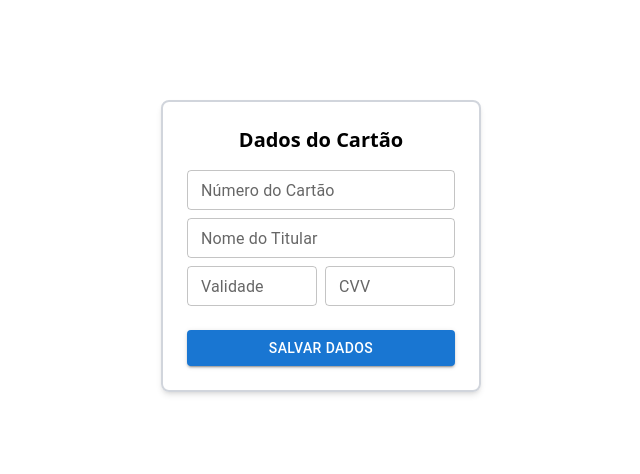
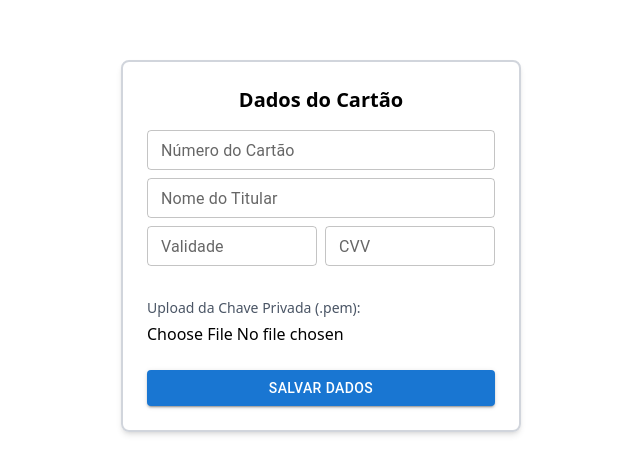
Before and after one commit to LeandroKornelius/SQL-Injection-Simulation, a Next.js app in the folder front-end/: page /payment in a window 1280 px wide. Shown: the part 154-628 px from the top of the page, without its empty margins (319-959 px from the left). Built offline with nearby package versions, Linux system fonts and the light colour scheme.

Commit message:
:sparkles: feat: sign-up and login integration

```diff
--- a/front-end/src/app/login/page.tsx
+++ b/front-end/src/app/login/page.tsx
@@ -2,19 +2,45 @@
 
 import { Button, TextField } from "@mui/material";
 import { Form, Formik } from "formik";
+import { useRouter } from "next/navigation";
+import { setToken, setUser } from "../utils/auth";
 
 const initialValues = { email: "", password: "" };
 
 export default function LoginPage() {
+  const router = useRouter();
   return (
     <div className="flex min-h-screen justify-center items-center">
       <div className="grid justify-items-center w-72 p-6 border-2 border-gray-300 rounded-lg shadow-md">
         <span className="text-xl mb-4 text-center">Login</span>
         <Formik
           initialValues={initialValues}
-          // To Do
-          onSubmit={async (values) => {
-            alert(`Email: ${values.email}\nSenha: ${values.password}`);
+          onSubmit={async (initialValues) => {
+            try {
+              const res = await fetch("http://localhost:3333/auth/login", {
+                method: "POST",
+                headers: { "Content-Type": "application/json" },
+                body: JSON.stringify(initialValues),
+              });
+
+              const data = await res.json();
+              console.log("Resposta da API:", res.status, data);
+
+              if (!res.ok) {
+                throw new Error(data.message || "Login falhou");
+              }
+
+              const { access_token, user } = data;
+
+              setToken(access_token);
+              setUser(user);
+
+              alert("Login realizado com sucesso!");
+              router.push("/perfil");
+            } catch (err) {
+              console.error("Erro no login:", err);
+              alert("Erro no login");
+            }
           }}
         >
           {(props) => (
--- a/front-end/src/app/page.tsx
+++ b/front-end/src/app/page.tsx
@@ -42,26 +42,6 @@ export default function MainPage() {
               Exercícios
             </Button>
           </div>
-          <div>
-            <Button
-              variant="contained"
-              color="primary"
-              fullWidth
-              onClick={() => router.push("/perfil")}
-            >
-              Meus Exercícios
-            </Button>
-          </div>
-          <div>
-            <Button
-              variant="contained"
-              color="primary"
-              fullWidth
-              onClick={() => router.push("/payment")}
-            >
-              Dados Cartão
-            </Button>
-          </div>
         </div>
       </div>
     </div>
--- a/front-end/src/app/payment/page.tsx
+++ b/front-end/src/app/payment/page.tsx
@@ -3,6 +3,9 @@
 import { Button, TextField } from "@mui/material";
 import { Form, Formik } from "formik";
 import { useRouter } from "next/navigation";
+import { useState } from "react";
+import { getToken } from "../utils/auth";
+import { signPayload } from "../utils/crypto";
 
 const initialValues = {
   card_number: "",
@@ -13,32 +16,67 @@ const initialValues = {
 
 export default function CardDetailsPage() {
   const router = useRouter();
+  const [privateKeyPem, setPrivateKeyPem] = useState<string | null>(null);
+  const [keyLoaded, setKeyLoaded] = useState(false);
+
+  const handleKeyUpload = (event: React.ChangeEvent<HTMLInputElement>) => {
+    const file = event.target.files?.[0];
+    if (!file) return;
+
+    const reader = new FileReader();
+    reader.onload = (e) => {
+      setPrivateKeyPem(e.target?.result as string);
+      setKeyLoaded(true);
+    };
+    reader.readAsText(file);
+  };
 
   return (
     <div className="flex min-h-screen justify-center items-center">
-      <div className="grid justify-items-center w-80 p-6 border-2 border-gray-300 rounded-lg shadow-md">
-        <span className="text-xl mb-4 text-center font-bold">Dados do Cartão</span>
+      <div className="grid justify-items-center w-100 p-6 border-2 border-gray-300 rounded-lg shadow-md">
+        <span className="text-xl mb-4 text-center font-bold">
+          Dados do Cartão
+        </span>
 
         <Formik
           initialValues={initialValues}
           onSubmit={async (values) => {
-            const userId = 1;
+            const token = getToken();
+            if (!token || !privateKeyPem) {
+              alert("Você precisa estar logado e carregar a chave privada.");
+              return;
+            }
 
             const payload = {
-              user_id: userId,
-              card_number: values.card_number,
-              card_owner: values.card_owner,
-              expiry_date: values.expiry_date,
+              cardNumber: values.card_number,
+              cardOwner: values.card_owner,
+              expiryDate: values.expiry_date,
               cvv: values.cvv,
             };
 
-            console.log("Payload enviado:", payload);
+            try {
+              const signature = await signPayload(payload, privateKeyPem);
 
-            alert(
-              `Número: ${values.card_number}\nTitular: ${values.card_owner}\nValidade: ${values.expiry_date}\nCVV: ${values.cvv}`
-            );
+              const res = await fetch("http://localhost:3333/payments", {
+                method: "POST",
+                headers: {
+                  "Content-Type": "application/json",
+                  Authorization: `Bearer ${token}`,
+                },
+                body: JSON.stringify({ payload, signature }),
+              });
 
-            router.push("/perfil");
+              const result = await res.json();
+
+              if (!res.ok)
+                throw new Error(result.message || "Erro no pagamento");
+
+              alert(`Pagamento criado com sucesso! ID: ${result.paymentId}`);
+              router.push("/perfil");
+            } catch (err) {
+              console.error(err);
+              alert("Erro ao enviar pagamento.");
+            }
           }}
         >
           {(props) => (
@@ -93,6 +131,18 @@ export default function CardDetailsPage() {
                 />
               </div>
 
+              <div className="mt-2">
+                <label className="text-sm text-gray-600 mb-1 block">
+                  Upload da Chave Privada (.pem):
+                </label>
+                <input type="file" accept=".pem" onChange={handleKeyUpload} />
+                {keyLoaded && (
+                  <div className="text-green-600 text-sm mt-1">
+                    ✔️ Chave carregada com sucesso
+                  </div>
+                )}
+              </div>
+
               <Button
                 type="submit"
                 variant="contained"
--- a/front-end/src/app/sign-up/page.tsx
+++ b/front-end/src/app/sign-up/page.tsx
@@ -12,9 +12,29 @@ export default function SignUpPage() {
         <span className="text-xl mb-4 text-center">Cadastro</span>
         <Formik
           initialValues={initialValues}
-          // To Do
           onSubmit={async (values) => {
-            alert(`Email: ${values.email}\nSenha: ${values.password}`);
+            try {
+              const res = await fetch("http://localhost:3333/users", {
+                method: "POST",
+                headers: {
+                  "Content-Type": "application/json",
+                },
+                body: JSON.stringify({
+                  ...values,
+                  role: "STUDENT",
+                }),
+              });
+
+              if (!res.ok) {
+                const error = await res.json();
+                throw new Error(error.message || "Erro no cadastro");
+              }
+
+              alert("Usuário cadastrado com sucesso!");
+              window.location.href = "/login";
+            } catch (err: unknown) {
+              alert("Erro ao cadastrar: " + err);
+            }
           }}
         >
           {(props) => (
@@ -71,7 +91,7 @@ export default function SignUpPage() {
                   color="primary"
                   fullWidth
                 >
-                  Entrar
+                  Cadastrar
                 </Button>
               </div>
             </Form>
--- /dev/null
+++ b/front-end/src/app/utils/auth.ts
@@ -0,0 +1,26 @@
+export const setToken = (token: string) => {
+  if (typeof window !== "undefined") {
+    localStorage.setItem("token", token);
+  }
+};
+
+export const getToken = () => {
+  if (typeof window !== "undefined") {
+    return localStorage.getItem("token");
+  }
+  return null;
+};
+
+export const setUser = (user: unknown) => {
+  if (typeof window !== "undefined") {
+    localStorage.setItem("user", JSON.stringify(user));
+  }
+};
+
+export const getUser = () => {
+  if (typeof window !== "undefined") {
+    const data = localStorage.getItem("user");
+    return data ? JSON.parse(data) : null;
+  }
+  return null;
+};
--- /dev/null
+++ b/front-end/src/app/utils/crypto.ts
@@ -0,0 +1,32 @@
+export async function signPayload(
+  payload: unknown,
+  privateKeyPem: string
+): Promise<string> {
+  const encoder = new TextEncoder();
+  const data = encoder.encode(JSON.stringify(payload));
+
+  const privateKey = await window.crypto.subtle.importKey(
+    "pkcs8",
+    pemToArrayBuffer(privateKeyPem),
+    { name: "RSASSA-PKCS1-v1_5", hash: "SHA-256" },
+    false,
+    ["sign"]
+  );
+
+  const signature = await window.crypto.subtle.sign(
+    "RSASSA-PKCS1-v1_5",
+    privateKey,
+    data
+  );
+  return btoa(String.fromCharCode(...new Uint8Array(signature)));
+}
+
+// Utilitário para converter PEM → ArrayBuffer
+function pemToArrayBuffer(pem: string): ArrayBuffer {
+  const b64 = pem.replace(/-----[^-]+-----/g, "").replace(/\s+/g, "");
+  const binary = atob(b64);
+  const len = binary.length;
+  const bytes = new Uint8Array(len);
+  for (let i = 0; i < len; i++) bytes[i] = binary.charCodeAt(i);
+  return bytes.buffer;
+}
```
Also changed, not shown: 1 other file (tests, documents, lock files or other folders).
